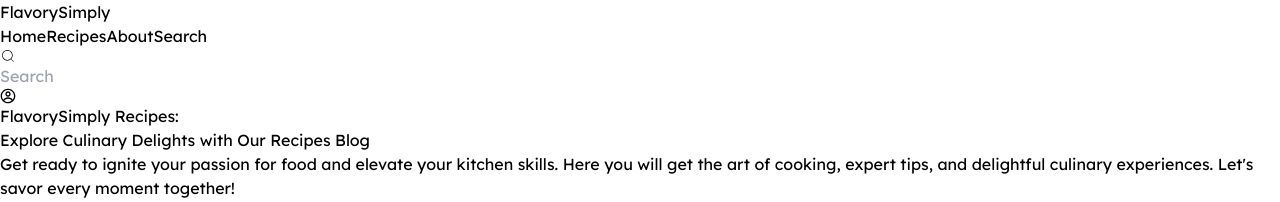
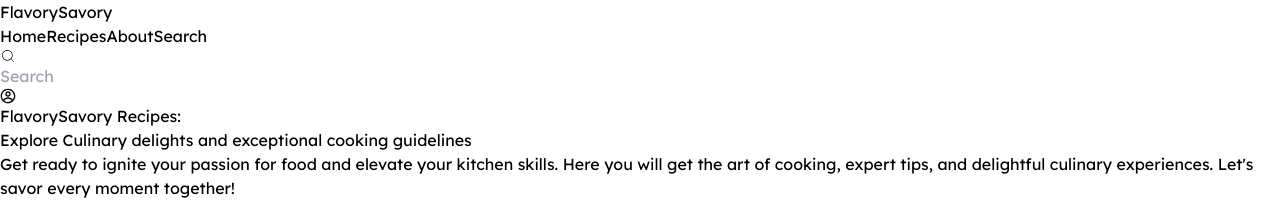
Before and after one commit to shuvo339/FlavorySavory, a React (Vite) app: page / in a window 1280 px wide. Shown: the top 202 px of the page. Built offline with nearby package versions, Linux system fonts and the light colour scheme.

Commit message:
project name and some styles changed

```diff
--- a/index.html
+++ b/index.html
@@ -4,7 +4,7 @@
     <meta charset="UTF-8" />
     <link rel="icon" type="image/svg+xml" href="/food.svg" />
     <meta name="viewport" content="width=device-width, initial-scale=1.0" />
-    <title>FlavorySimply</title>
+    <title>FlavorySavory</title>
   </head>
   <body>
     <div id="root"></div>
--- a/src/components/Banner/Banner.jsx
+++ b/src/components/Banner/Banner.jsx
@@ -1,8 +1,8 @@
 const Banner = () => {
     return (
         <div className="bg-[linear-gradient(45deg,rgba(0,0,0,0.5),rgba(0,0,0,0.1)),url('./banner.png')] bg-no-repeat w-full bg-cover mt-12 rounded-xl  bg-center">
-            <h1 className="lg:text-4xl font-medium max-w-[600px] px-4 mx-auto text-3xl text-white text-center pt-[140px]"><span className="inline-block pb-3">FlavorySimply Recipes:</span> <br />
-            Explore Culinary Delights with Our Recipes Blog</h1>
+            <h1 className="lg:text-4xl font-medium max-w-[800px] px-4 mx-auto text-3xl text-white text-center pt-[140px]"><span className="inline-block pb-3">FlavorySavory Recipes:</span> <br />
+            Explore Culinary delights and exceptional cooking guidelines</h1>
             <p className="max-w-[800px] px-3 mx-auto text-center lg:text-xl text-base lg:tracking-wider tracking-normal font-medium text-gray-300 pt-14">Get ready to ignite your passion for food and elevate your kitchen skills. Here you will get the art of cooking, expert tips, and delightful culinary experiences. Let's savor every moment together!</p>
             <div className="text-center pt-14 space-x-6 pb-48">
                 <button className="px-6 py-3 bg-green-500 rounded-full hover:bg-green-700 font-semibold">Explore Now</button>
--- a/src/components/Main/Main.jsx
+++ b/src/components/Main/Main.jsx
@@ -37,7 +37,6 @@ const Main = () => {
                 <Sidebar carts={carts} handleAddToCookingList={handleAddToCookingList} cookingList={cookingList}></Sidebar>
             </div>
             <ToastContainer />
-            npm install --save react-toastify
         </div>
     );
 };
--- a/src/components/Navbar/Navbar.jsx
+++ b/src/components/Navbar/Navbar.jsx
@@ -5,7 +5,7 @@ const Navbar = () => {
         <div>
             <nav className="flex lg:flex-row flex-col gap-3 lg:gap-0 justify-between items-center">
                 <div className="left hover:bg-slate-200 px-4 rounded-xl py-2">
-                    <h1 className="text-4xl font-bold bg-gradient-to-r from-green-800 via-green-600 to-green-500 inline-block text-transparent bg-clip-text">FlavorySimply</h1>
+                    <h1 className="text-4xl font-bold bg-gradient-to-r from-green-800 via-green-600 to-green-500 inline-block text-transparent bg-clip-text">FlavorySavory</h1>
                 </div>
                 <div className="middle flex gap-4 opacity-70">
                     <a className="hover:bg-slate-300 p-2 rounded-md" href="">Home</a>
```
